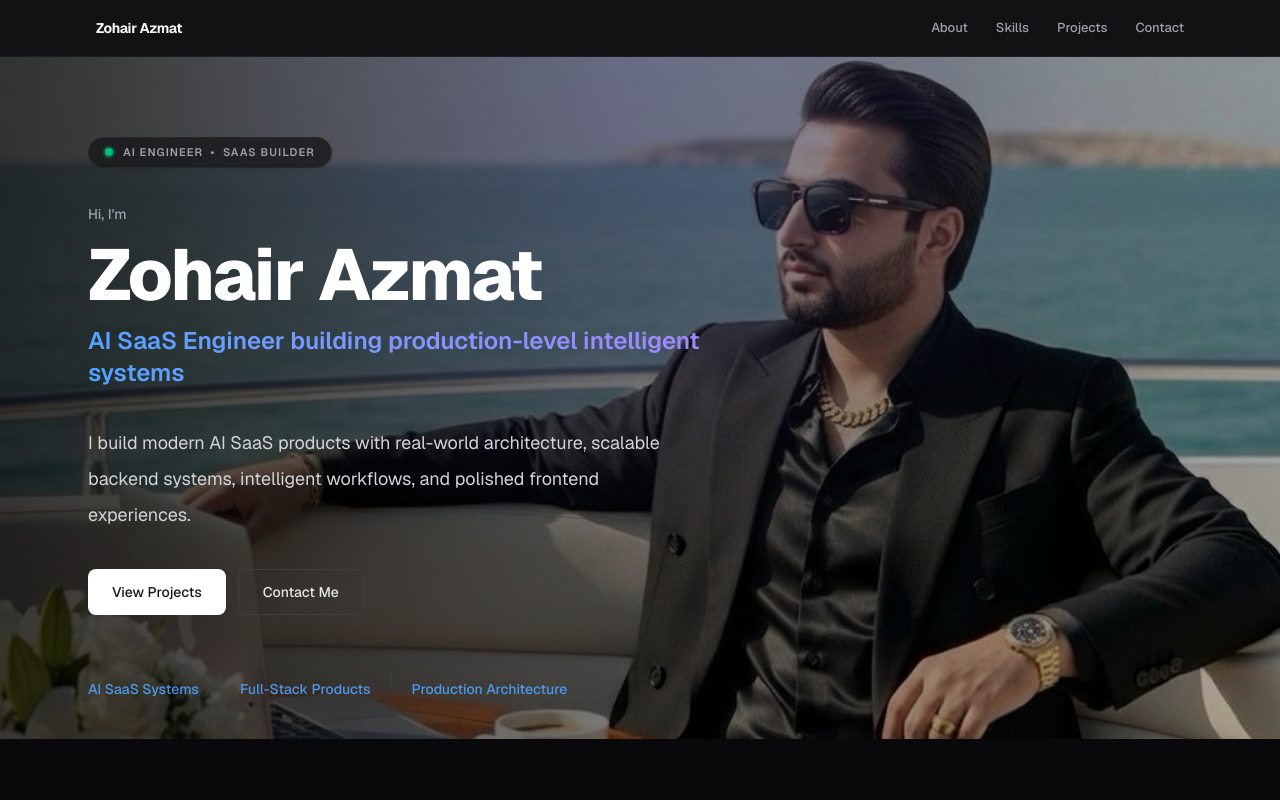
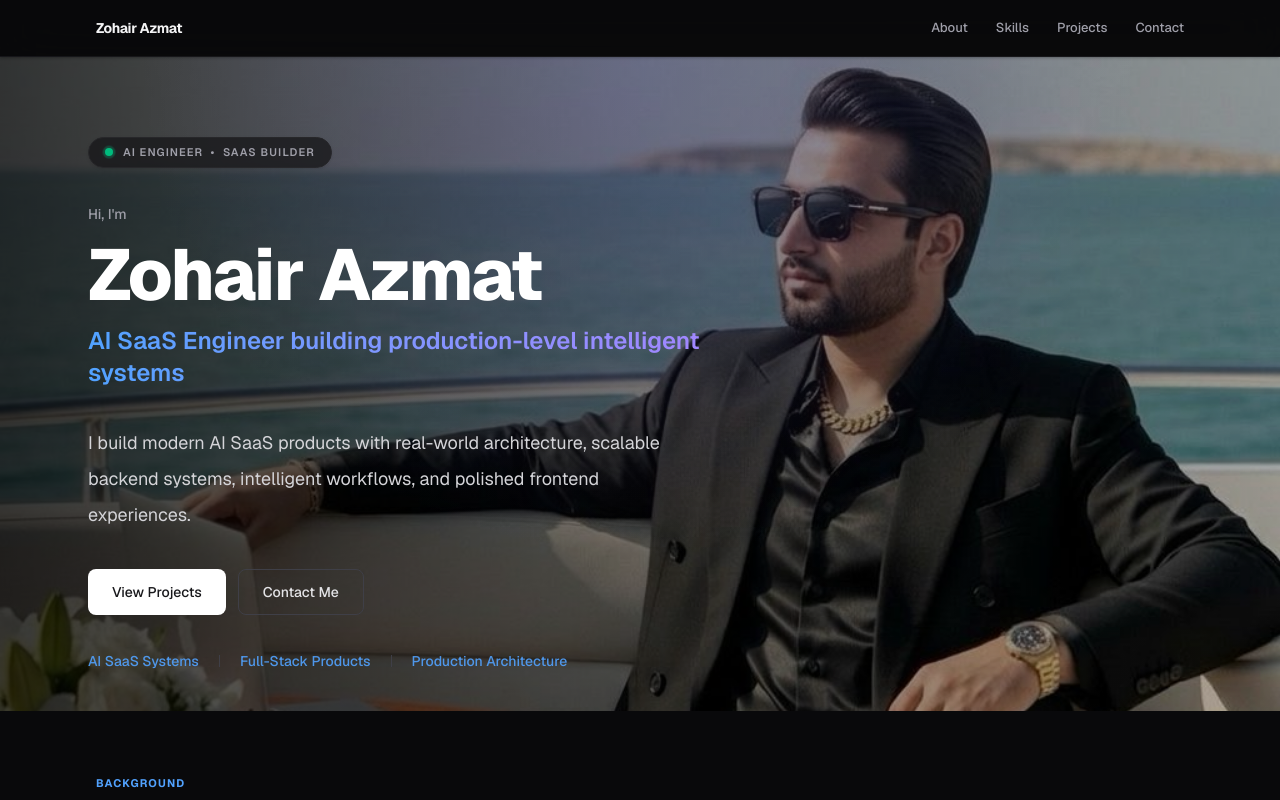
Before and after one commit to zohair-azmat-ai/zohair-portfolio, a Next.js app: page / in a window 1280 px wide. Shown: the top 800 px of the page. Built offline with nearby package versions, Linux system fonts and the light colour scheme.

Commit message:
Apply final polish pass (spacing, navbar, screenshots, contact cards)

```diff
--- a/components/layout/Navbar.tsx
+++ b/components/layout/Navbar.tsx
@@ -15,7 +15,7 @@ export default function Navbar() {
   const [isOpen, setIsOpen] = useState(false);
 
   return (
-    <header className="sticky top-0 z-50 border-b border-zinc-800/60 bg-zinc-900/70 backdrop-blur-md">
+    <header className="sticky top-0 z-50 border-b border-zinc-800/50 bg-zinc-950/80 backdrop-blur-xl shadow-sm shadow-black/20">
       <Container>
         <div className="flex h-14 items-center justify-between">
 
--- a/components/sections/ContactSection.tsx
+++ b/components/sections/ContactSection.tsx
@@ -31,7 +31,7 @@ const contactMethods = [
 
 export default function ContactSection() {
   return (
-    <section id="contact" className="py-16 pb-32">
+    <section id="contact" className="py-12 pb-24">
       <Container>
         <SectionHeading
           eyebrow="Let's Connect"
@@ -58,7 +58,7 @@ export default function ContactSection() {
               <a
                 key={method.label}
                 href={method.href}
-                className="group flex flex-col gap-4 rounded-2xl border border-zinc-800 bg-zinc-900/60 p-5 transition-all hover:-translate-y-0.5 hover:border-zinc-700 hover:shadow-sm"
+                className="group flex flex-col gap-4 rounded-2xl border border-zinc-800 bg-zinc-900/60 p-5 transition-all duration-200 hover:-translate-y-1 hover:border-zinc-600 hover:bg-zinc-800/70 hover:shadow-lg hover:shadow-black/30"
               >
                 {/* Label row */}
                 <div className="flex items-center justify-between">
--- a/components/sections/FeaturedProjectSection.tsx
+++ b/components/sections/FeaturedProjectSection.tsx
@@ -134,7 +134,7 @@ export default function FeaturedProjectSection() {
             {/* ── Right: real screenshots ── */}
             <div className="flex flex-col gap-3 lg:col-span-2">
 
-              <div className="h-[280px] w-full overflow-hidden rounded-xl border border-white/10">
+              <div className="h-[300px] w-full overflow-hidden rounded-xl border border-white/10">
                 <img
                   src="/admin.png"
                   alt="SupportPilot Admin Dashboard"
@@ -143,14 +143,14 @@ export default function FeaturedProjectSection() {
               </div>
 
               <div className="grid grid-cols-2 gap-3">
-                <div className="h-[150px] overflow-hidden rounded-xl border border-white/10">
+                <div className="h-[165px] overflow-hidden rounded-xl border border-white/10">
                   <img
                     src="/tickets.png"
                     alt="SupportPilot Tickets Portal"
                     className="w-full h-full object-cover rounded-xl"
                   />
                 </div>
-                <div className="h-[150px] overflow-hidden rounded-xl border border-white/10">
+                <div className="h-[165px] overflow-hidden rounded-xl border border-white/10">
                   <img
                     src="/analytics.png"
                     alt="SupportPilot Analytics"
--- a/components/sections/HeroSection.tsx
+++ b/components/sections/HeroSection.tsx
@@ -11,7 +11,7 @@ const stats = [
 
 export default function HeroSection() {
   return (
-    <section className="relative overflow-hidden min-h-[620px] lg:min-h-[650px]">
+    <section className="relative overflow-hidden min-h-[560px] lg:min-h-[600px]">
 
       {/* ── Full background image (FIXED) ── */}
       <img
@@ -73,10 +73,10 @@ export default function HeroSection() {
           </div>
 
           {/* Mini stats */}
-          <div className="animate-fade-up animation-delay-400 flex flex-wrap items-center gap-x-5 gap-y-3 pt-1">
+          <div className="animate-fade-up animation-delay-400 flex flex-wrap items-center gap-x-5 gap-y-2">
             {stats.map((label, i) => (
               <Fragment key={label}>
-                <span className="mt-6 text-sm font-medium text-blue-400 opacity-90">
+                <span className="text-sm font-medium text-blue-400 opacity-90">
                   {label}
                 </span>
                 {i < stats.length - 1 && (
```
